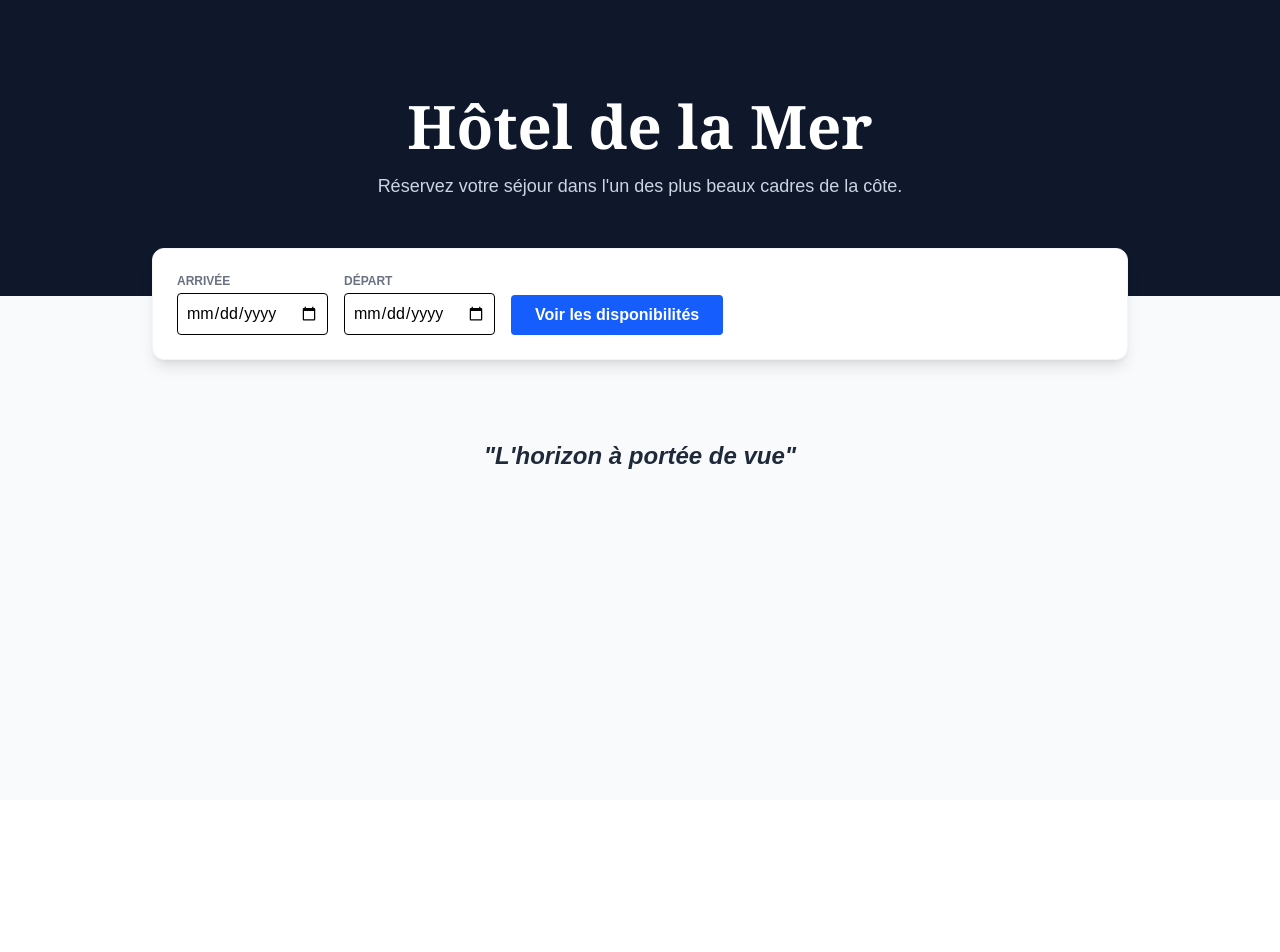
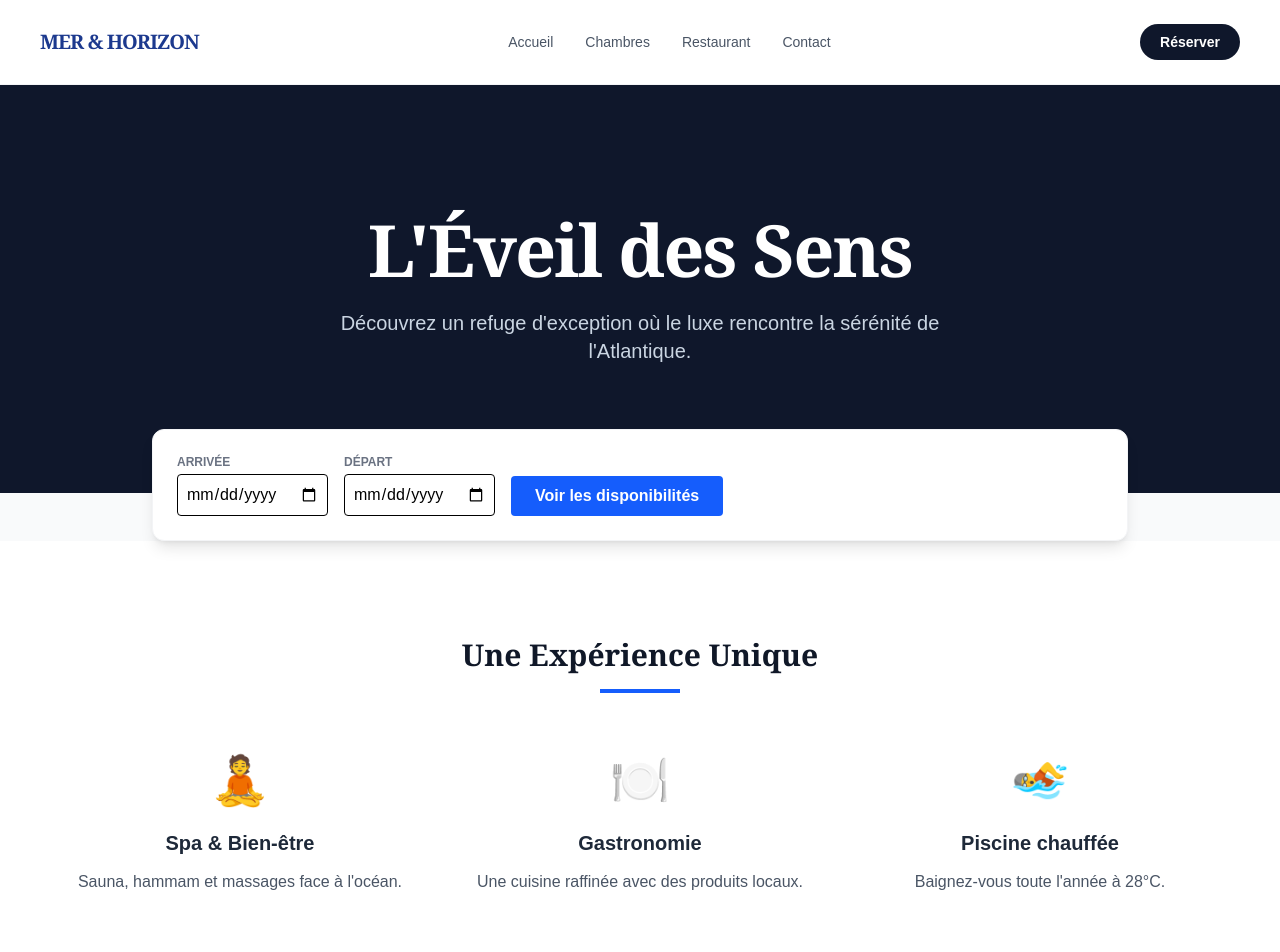
Before and after one commit to BarruelJ/Site-vitrine-h-telier-Next.js-Tailwind-CSS, a Next.js app: page / in a window 1280 px wide. Shown: the top 952 px of the page. Before the commit the page ends 800 px from the top, so only its background shows below. Built offline with nearby package versions, Linux system fonts and the light colour scheme.

Commit message:
Ajout Navbar.js + Features.js - MAJ du layout et page.js

```diff
--- a/src/app/layout.js
+++ b/src/app/layout.js
@@ -1,27 +1,16 @@
-import { Geist, Geist_Mono } from "next/font/google";
 import "./globals.css";
-
-const geistSans = Geist({
-  variable: "--font-geist-sans",
-  subsets: ["latin"],
-});
-
-const geistMono = Geist_Mono({
-  variable: "--font-geist-mono",
-  subsets: ["latin"],
-});
+import Navbar from '@/components/Navbar';
 
 export const metadata = {
-  title: "Create Next App",
-  description: "Generated by create next app",
+  title: "Hôtel de la Mer - Site Officiel",
+  description: "Séjour de luxe face à l'océan",
 };
 
 export default function RootLayout({ children }) {
   return (
-    <html lang="en">
-      <body
-        className={`${geistSans.variable} ${geistMono.variable} antialiased`}
-      >
+    <html lang="fr">
+      <body>
+        <Navbar /> {}
         {children}
       </body>
     </html>
--- a/src/app/page.js
+++ b/src/app/page.js
@@ -1,24 +1,38 @@
 import BookingForm from '@/components/BookingForm';
+import Features from '@/components/Features';
 
 export default function Home() {
   return (
     <main className="min-h-screen bg-gray-50">
-      {/* Hero Section */}
-      <section className="bg-slate-900 text-white py-24 px-6 text-center">
-        <h1 className="text-4xl md:text-6xl font-serif font-bold mb-4">Hôtel de la Mer</h1>
-        <p className="text-slate-300 text-lg max-w-2xl mx-auto">
-          Réservez votre séjour dans l'un des plus beaux cadres de la côte.
+      {/* 1. Hero Section */}
+      <section className="bg-slate-900 text-white py-32 px-6 text-center">
+        <h1 className="text-5xl md:text-7xl font-serif font-bold mb-6 tracking-tight">
+          L'Éveil des Sens
+        </h1>
+        <p className="text-slate-300 text-xl max-w-2xl mx-auto font-light">
+          Découvrez un refuge d'exception où le luxe rencontre la sérénité de l'Atlantique.
         </p>
       </section>
 
-      {/* Booking Section - On fait chevaucher le formulaire sur le Hero */}
-      <section className="max-w-5xl mx-auto px-6 -mt-12">
+      {/* réservation */}
+      <section className="max-w-5xl mx-auto px-6 -mt-16 relative z-10">
         <BookingForm />
       </section>
 
-      {/* Content Section */}
-      <section className="py-20 text-center">
-        <h2 className="text-2xl font-semibold text-gray-800 italic">"L'horizon à portée de vue"</h2>
+      {/* Services */}
+      <Features />
+
+      {/* Texte */}
+      <section className="py-24 bg-slate-50 border-t border-gray-100">
+        <div className="max-w-3xl mx-auto px-6 text-center">
+          <span className="text-blue-600 font-bold tracking-widest uppercase text-sm">L'Hôtel de la Mer</span>
+          <h2 className="text-3xl font-serif mt-4 text-gray-900">Plus qu'un hôtel, une destination.</h2>
+          <p className="mt-6 text-gray-600 leading-loose">
+            Depuis 1954, nous cultivons l'art de recevoir. Nos 24 chambres et suites
+            offrent toutes une vue imprenable sur l'horizon, pour un dépaysement total
+            à seulement quelques heures de Paris.
+          </p>
+        </div>
       </section>
     </main>
   );
--- /dev/null
+++ b/src/components/Features.js
@@ -0,0 +1,32 @@
+const SERVICES = [
+  { id: 1, title: "Spa & Bien-être", desc: "Sauna, hammam et massages face à l'océan.", icon: "🧘" },
+  { id: 2, title: "Gastronomie", desc: "Une cuisine raffinée avec des produits locaux.", icon: "🍽️" },
+  { id: 3, title: "Piscine chauffée", desc: "Baignez-vous toute l'année à 28°C.", icon: "🏊" },
+];
+
+export default function Features() {
+  return (
+    <section className="py-24 bg-white px-6">
+      <div className="max-w-6xl mx-auto">
+        <div className="text-center mb-16">
+          <h2 className="text-3xl font-bold text-gray-900 font-serif">Une Expérience Unique</h2>
+          <div className="h-1 w-20 bg-blue-600 mx-auto mt-4"></div>
+        </div>
+
+        <div className="grid grid-cols-1 md:grid-cols-3 gap-12">
+          {SERVICES.map((service) => (
+            <div key={service.id} className="group text-center">
+              <div className="text-5xl mb-6 group-hover:scale-110 transition-transform duration-300">
+                {service.icon}
+              </div>
+              <h3 className="text-xl font-bold text-gray-800 mb-3">{service.title}</h3>
+              <p className="text-gray-600 leading-relaxed">
+                {service.desc}
+              </p>
+            </div>
+          ))}
+        </div>
+      </div>
+    </section>
+  );
+}
--- /dev/null
+++ b/src/components/Navbar.js
@@ -0,0 +1,20 @@
+export default function Navbar() {
+  return (
+    <nav className="flex items-center justify-between px-10 py-6 bg-white border-b border-gray-100 sticky top-0 z-50">
+      <div className="text-xl font-serif font-bold text-blue-900 tracking-tighter">
+        MER & HORIZON
+      </div>
+
+      <div className="hidden md:flex gap-8 text-sm font-medium text-gray-600">
+        <a href="#" className="hover:text-blue-600 transition">Accueil</a>
+        <a href="#" className="hover:text-blue-600 transition">Chambres</a>
+        <a href="#" className="hover:text-blue-600 transition">Restaurant</a>
+        <a href="#" className="hover:text-blue-600 transition">Contact</a>
+      </div>
+
+      <button className="bg-slate-900 text-white px-5 py-2 rounded-full text-sm font-semibold hover:bg-slate-800 transition">
+        Réserver
+      </button>
+    </nav>
+  );
+}
```
